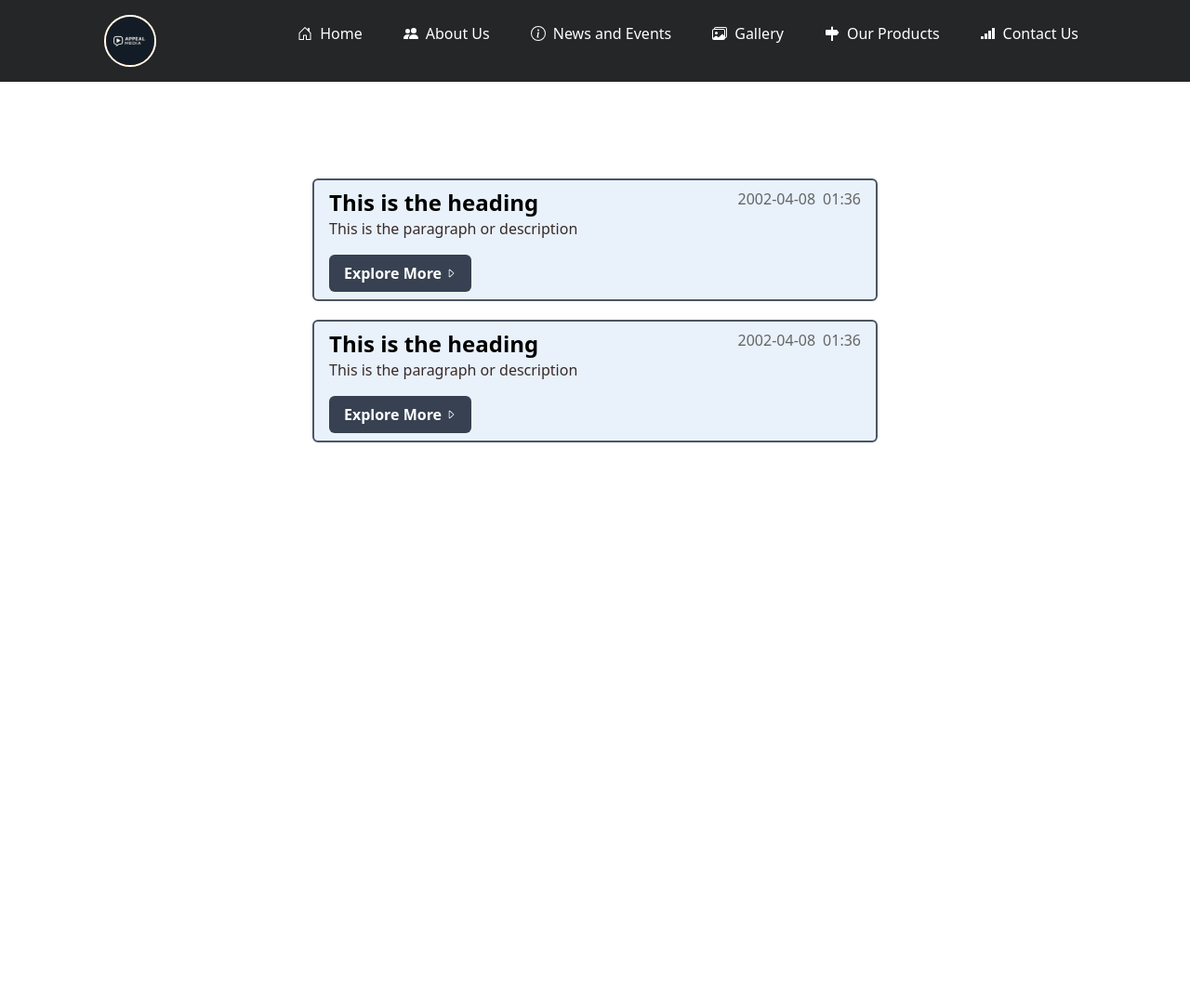
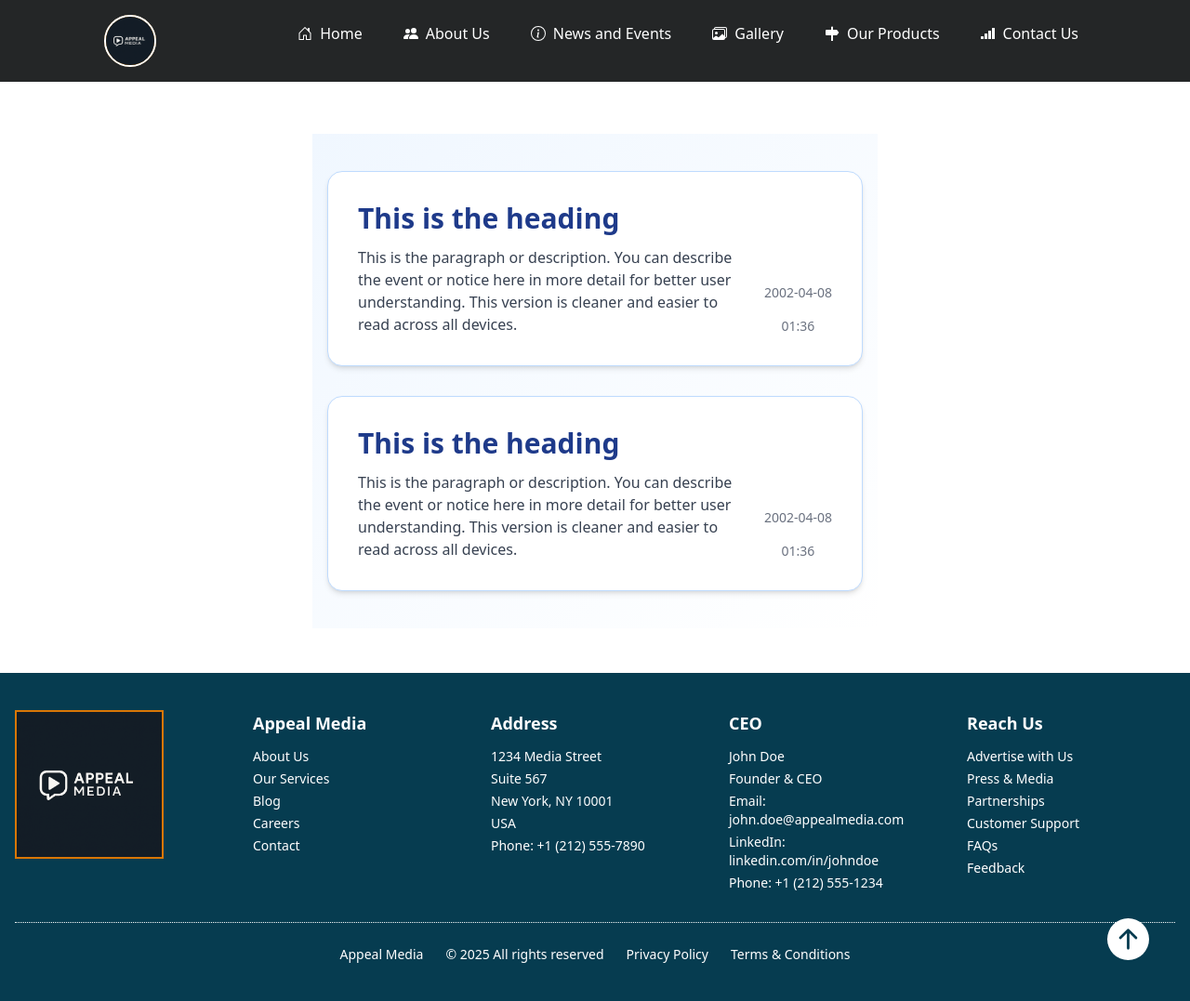
Before and after one commit to sudip-appharu/appealMediaPlainHtmlCss, a plain HTML site: page NewsAndEvents.html in a window 1280 px wide. Shown: the whole page at 93% size. Before the commit the page ends 800 px from the top, so only its background shows below. Drawn offline with nearby package versions, Linux system fonts and the light colour scheme.

Commit message:
minor fixes

```diff
--- a/NewsAndEvents.html
+++ b/NewsAndEvents.html
@@ -18,7 +18,7 @@
             class="h-full w-full object-cover object-center border-2 border-solid border-white rounded-full"
           />
         </div>
-        <ul class="flex justify-between gap-x-7 mr-24 sticky top-0">
+        <ul class="flex justify-between flex-wrap gap-x-7 mr-24 sticky top-0">
           <li>
             <a
               href="/"
@@ -154,73 +154,185 @@
     </div>
 
     <main
-      class="lg:w-[50%] w-full px-4 py-2 mx-auto lg:mt-24 mt-10 flex flex-col gap-y-5"
+      class="lg:w-[50%] w-full px-4 py-2 mx-auto lg:mt-12 mt-10 flex flex-col gap-y-5"
     >
+      <section class="px-4 py-10 bg-gradient-to-br from-[#f0f7ff] to-white">
+        <div class="grid gap-6 lg:gap-8 max-w-6xl mx-auto">
           <article
-        class="w-full rounded-md border-gray-600 border-2 border-solid px-4 py-2 bg-[#e9f1fa] flex flex-row-reverse justify-between"
+            class="w-full p-6 sm:p-8 rounded-2xl border border-blue-200 bg-white shadow-md flex flex-col lg:flex-row-reverse justify-between gap-6 hover:shadow-lg transition-shadow duration-300"
           >
-        <div class="flex justify-end space-x-2">
-          <p class="text-[#656565]">2002-04-08</p>
-          <p class="text-[#656565]">01:36</p>
+            <div
+              class="flex items-center justify-between text-sm text-gray-500 sm:justify-end sm:gap-4 lg:flex-col lg:text-right"
+            >
+              <p class="whitespace-nowrap">2002-04-08</p>
+              <p class="whitespace-nowrap">01:36</p>
             </div>
-        <div>
-          <h1 class="font-bold lg:text-2xl">This is the heading</h1>
-          <p class="text-[1rem] text-[#382b2b]">
-            This is the paragraph or description
+
+            <div class="flex-1">
+              <h1 class="text-2xl sm:text-3xl font-semibold text-blue-900">
+                This is the heading
+              </h1>
+              <p
+                class="mt-3 text-gray-700 text-sm sm:text-base leading-relaxed"
+              >
+                This is the paragraph or description. You can describe the event
+                or notice here in more detail for better user understanding.
+                This version is cleaner and easier to read across all devices.
               </p>
-          <button
-            class="text-center rounded-md mt-4 hover:bg-red-500 cursor-pointer transition-all duration-500 lg:py-2 py-1 px-4 bg-gray-700 text-white font-semibold flex justify-center items-center gap-1"
-            type="button"
-          >
-            Explore More
-            <svg
-              xmlns="http://www.w3.org/2000/svg"
-              width="12"
-              height="12"
-              fill="currentColor"
-              class="bi bi-caret-right"
-              viewBox="0 0 16 16"
-            >
-              <path
-                d="M6 12.796V3.204L11.481 8zm.659.753 5.48-4.796a1 1 0 0 0 0-1.506L6.66 2.451C6.011 1.885 5 2.345 5 3.204v9.592a1 1 0 0 0 1.659.753"
-              />
-            </svg>
-          </button>
             </div>
           </article>
 
           <article
-        class="w-full rounded-md border-gray-600 border-2 border-solid px-4 py-2 bg-[#e9f1fa] flex flex-row-reverse justify-between"
+            class="w-full p-6 sm:p-8 rounded-2xl border border-blue-200 bg-white shadow-md flex flex-col lg:flex-row-reverse justify-between gap-6 hover:shadow-lg transition-shadow duration-300"
           >
-        <div class="flex justify-end space-x-2">
-          <p class="text-[#656565]">2002-04-08</p>
-          <p class="text-[#656565]">01:36</p>
+            <div
+              class="flex items-center justify-between text-sm text-gray-500 sm:justify-end sm:gap-4 lg:flex-col lg:text-right"
+            >
+              <p class="whitespace-nowrap">2002-04-08</p>
+              <p class="whitespace-nowrap">01:36</p>
             </div>
-        <div>
-          <h1 class="font-bold lg:text-2xl">This is the heading</h1>
-          <p class="text-[1rem] text-[#382b2b]">
-            This is the paragraph or description
+
+            <div class="flex-1">
+              <h1 class="text-2xl sm:text-3xl font-semibold text-blue-900">
+                This is the heading
+              </h1>
+              <p
+                class="mt-3 text-gray-700 text-sm sm:text-base leading-relaxed"
+              >
+                This is the paragraph or description. You can describe the event
+                or notice here in more detail for better user understanding.
+                This version is cleaner and easier to read across all devices.
               </p>
+            </div>
+          </article>
+        </div>
+      </section>
+    </main>
+    <footer class="bg-[#063C50] text-white w-full py-10 mt-10 relative">
+      <div class="max-w-7xl mx-auto px-4">
         <button
-            class="text-center rounded-md mt-4 hover:bg-red-500 cursor-pointer transition-all duration-500 lg:py-2 py-1 px-4 bg-gray-700 text-white font-semibold flex justify-center items-center gap-1"
-            type="button"
+          class="absolute cursor-pointer lg:bottom-11 lg:right-11 bottom-10 right-6"
+          onclick="scrollToTop()"
+          title="Go to top"
         >
-            Explore More
           <svg
             xmlns="http://www.w3.org/2000/svg"
-              width="12"
-              height="12"
+            width="45"
+            height="45"
             fill="currentColor"
-              class="bi bi-caret-right"
+            class="bi bi-arrow-up-circle-fill hidden lg:block"
             viewBox="0 0 16 16"
           >
             <path
-                d="M6 12.796V3.204L11.481 8zm.659.753 5.48-4.796a1 1 0 0 0 0-1.506L6.66 2.451C6.011 1.885 5 2.345 5 3.204v9.592a1 1 0 0 0 1.659.753"
+              d="M16 8A8 8 0 1 0 0 8a8 8 0 0 0 16 0m-7.5 3.5a.5.5 0 0 1-1 0V5.707L5.354 7.854a.5.5 0 1 1-.708-.708l3-3a.5.5 0 0 1 .708 0l3 3a.5.5 0 0 1-.708.708L8.5 5.707z"
+            />
+          </svg>
+          <svg
+            xmlns="http://www.w3.org/2000/svg"
+            width="30"
+            height="30"
+            fill="currentColor"
+            class="bi bi-arrow-up-circle-fill lg:hidden"
+            viewBox="0 0 16 16"
+          >
+            <path
+              d="M16 8A8 8 0 1 0 0 8a8 8 0 0 0 16 0m-7.5 3.5a.5.5 0 0 1-1 0V5.707L5.354 7.854a.5.5 0 1 1-.708-.708l3-3a.5.5 0 0 1 .708 0l3 3a.5.5 0 0 1-.708.708L8.5 5.707z"
             />
           </svg>
         </button>
+
+        <div
+          class="grid grid-cols-1 md:grid-cols-5 gap-8 border-b border-dotted border-white pb-8"
+        >
+          <div class="flex justify-center md:justify-start">
+            <div class="h-40 w-40 border-2 border-solid border-amber-600">
+              <a href="/">
+                <img
+                  src="./assets/logo.png"
+                  alt="logo"
+                  class="w-full h-full object-cover object-center cursor-pointer"
+                />
+              </a>
             </div>
-      </article>
-    </main>
+          </div>
+
+          <div>
+            <h2 class="text-lg font-semibold mb-3 text-center md:text-left">
+              Appeal Media
+            </h2>
+            <ul class="space-y-1 text-sm text-center md:text-left">
+              <li>About Us</li>
+              <li>Our Services</li>
+              <li>Blog</li>
+              <li>Careers</li>
+              <li>Contact</li>
+            </ul>
+          </div>
+
+          <div>
+            <h2 class="text-lg font-semibold mb-3 text-center md:text-left">
+              Address
+            </h2>
+            <ul class="space-y-1 text-sm text-center md:text-left">
+              <li>1234 Media Street</li>
+              <li>Suite 567</li>
+              <li>New York, NY 10001</li>
+              <li>USA</li>
+              <li>Phone: +1 (212) 555-7890</li>
+            </ul>
+          </div>
+
+          <div>
+            <h2 class="text-lg font-semibold mb-3 text-center md:text-left">
+              CEO
+            </h2>
+            <ul class="space-y-1 text-sm text-center md:text-left">
+              <li>John Doe</li>
+              <li>Founder &amp; CEO</li>
+              <li>Email: john.doe@appealmedia.com</li>
+              <li>LinkedIn: linkedin.com/in/johndoe</li>
+              <li>Phone: +1 (212) 555-1234</li>
+            </ul>
+          </div>
+
+          <div>
+            <h2 class="text-lg font-semibold mb-3 text-center md:text-left">
+              Reach Us
+            </h2>
+            <ul class="space-y-1 text-sm text-center md:text-left">
+              <li>Advertise with Us</li>
+              <li>Press &amp; Media</li>
+              <li>Partnerships</li>
+              <li>Customer Support</li>
+              <li>FAQs</li>
+              <li>Feedback</li>
+            </ul>
+          </div>
+        </div>
+
+        <div class="pt-6 text-center">
+          <ul class="flex flex-wrap justify-center gap-6 text-sm">
+            <li class="hover:text-red-400 transition cursor-pointer">
+              Appeal Media
+            </li>
+            <li class="hover:text-red-400 transition cursor-pointer">
+              © 2025 All rights reserved
+            </li>
+            <li class="hover:text-red-400 transition cursor-pointer">
+              Privacy Policy
+            </li>
+            <li class="hover:text-red-400 transition cursor-pointer">
+              Terms &amp; Conditions
+            </li>
+          </ul>
+        </div>
+      </div>
+    </footer>
+
+    <script>
+      function scrollToTop() {
+        window.scrollTo({ top: 0, behavior: "smooth" });
+      }
+    </script>
   </body>
 </html>
```
Also changed, not shown: about.html (+3 -9 lines). Lines whose indentation alone changed are shown as unchanged.
